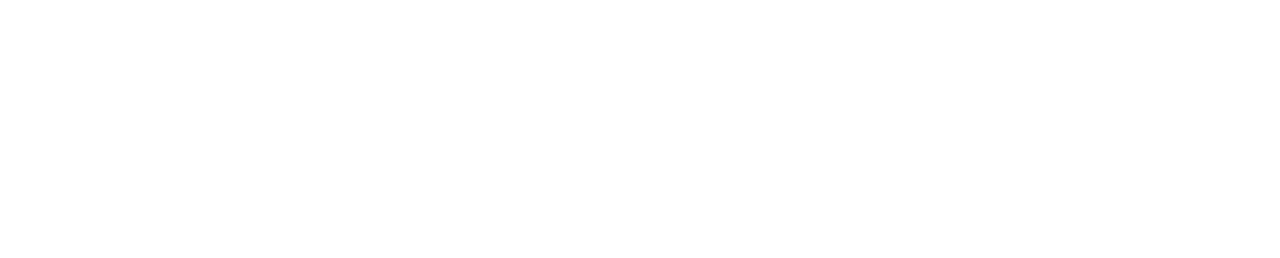
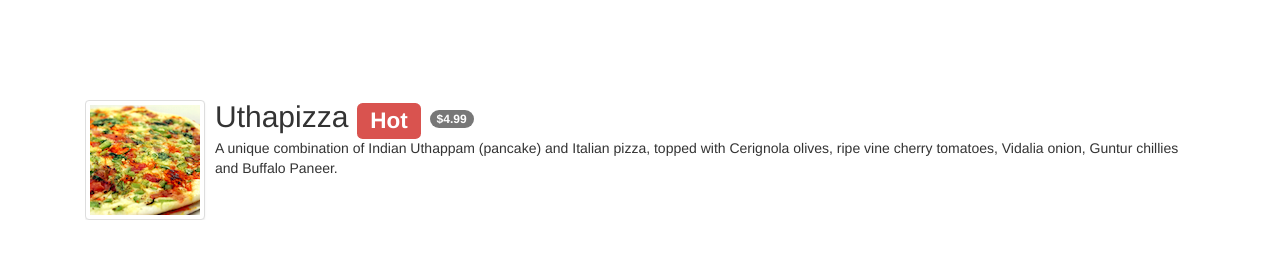
Before and after one commit to blizarazu/Front-End-Javascript-Frameworks-AngularJS-Overview, a website: page conFusion/app/menu.html in a window 1280 px wide. Shown: the top 258 px of the page. Drawn offline with nearby package versions, Linux system fonts and the light colour scheme.

Commit message:
Add menu item

```diff
--- a/conFusion/app/menu.html
+++ b/conFusion/app/menu.html
@@ -39,6 +39,20 @@
                comment: ''
             }">
             <div class="col-xs-12">
+                <div class="media">
+                    <div class="media-left media-middle">
+                        <a href="#">
+                        <img class="media-object img-thumbnail"
+                         ng-src={{dish.image}} alt="Uthappizza">
+                        </a>
+                    </div>
+                    <div class="media-body">
+                        <h2 class="media-heading">{{dish.name}}
+                         <span class="label label-danger">{{dish.label}}</span>
+                         <span class="badge">{{dish.price | currency}}</span></h2>
+                        <p>{{dish.description}}</p>
+                    </div>
+                </div>
             </div>
         </div>
     </div>
```
